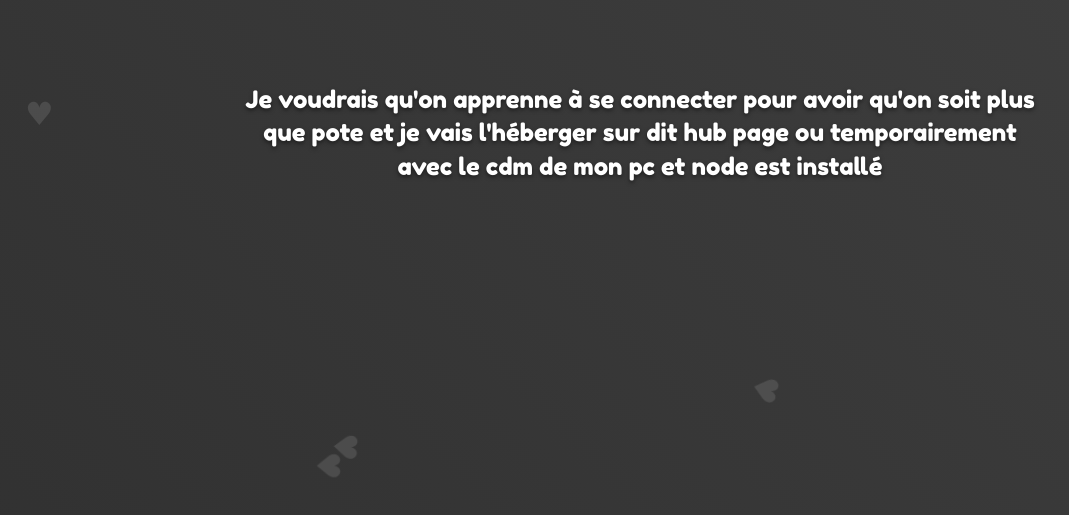
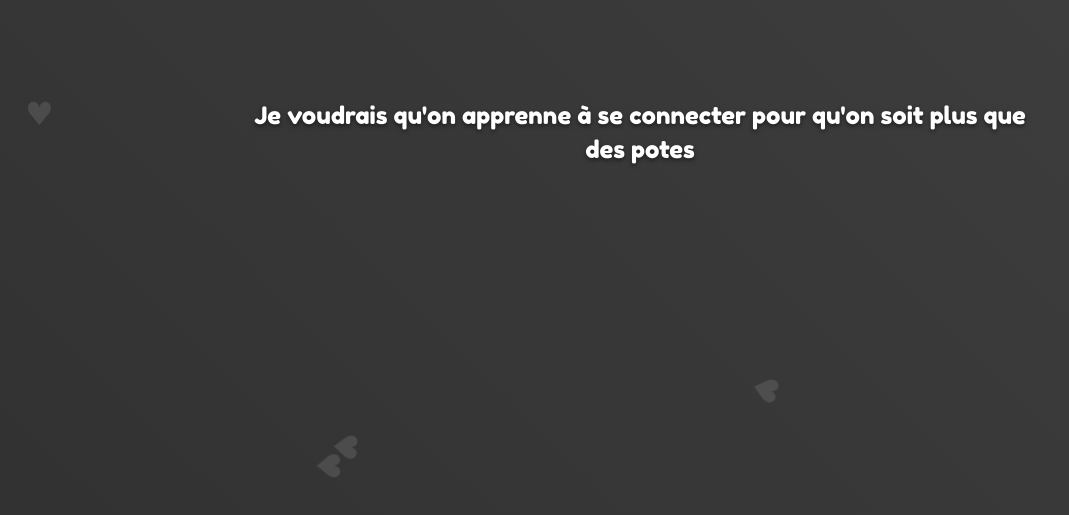
Before and after one commit to Pivertg/neko, a plain HTML site: page neko.html in a window 1280 px wide. Shown: the part 287-802 px from the top of the page, without its empty margins (0-1069 px from the left). Drawn offline with Linux system fonts and the light colour scheme.

Commit message:
Update neko.html

```diff
--- a/neko.html
+++ b/neko.html
@@ -146,7 +146,7 @@
         </div>
 
         <div class="message-text">
-            Je voudrais qu'on apprenne à se connecter pour avoir qu'on soit plus que pote et je vais l'héberger sur dit hub page ou temporairement avec le cdm de mon pc et node est installé
+            Je voudrais qu'on apprenne à se connecter pour qu'on soit plus que des potes
         </div>
 
 
@@ -176,4 +176,5 @@
         }
     </script>
 </body>
+
 </html>
```
